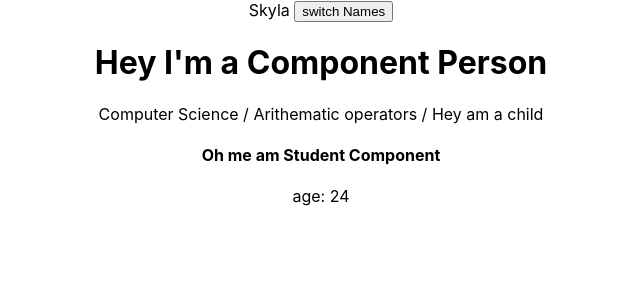
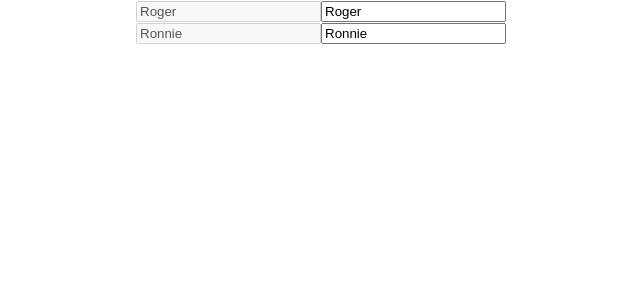
Before and after one commit to Namwanza/complete-react-practice, a React (Create React App) app: page / in a window 1280 px wide. Shown: the top 300 px of the page, without its empty margins (319-959 px from the left). Built offline with nearby package versions, Linux system fonts and the light colour scheme.

Commit message:
outputting lists dynamically with unique keys

```diff
--- a/src/App.js
+++ b/src/App.js
@@ -4,26 +4,45 @@ import Person from './Person/Person'
 
 class App extends Component {
   state = {
-    name: "Skyla"
+    student: [
+      {id: 'kdkdk', name: 'Roger', age: 15},
+      {id: 'heyeje', name: 'Ronnie', age: 17}
+    ]
   }
 
-  nameChangedHandler = () => {
+  nameChangedHandler = (event, id) => {
+    const studentIndex = this.state.student.findIndex(person => {
+      return person.id === id;
+    })
+
+    const myStudent = {
+      ...this.state.student[studentIndex]
+    }
+
+    myStudent.name = event.target.value;
+    const displayStudent = [...this.state.student];
+    displayStudent[studentIndex] = myStudent;
     this.setState({
-      name: "Vanpretty"
+      student: displayStudent
     })
   }
 
   render () {
     return (
       <div className="App">
-        <span> {this.state.name} </span>
-        <button onClick = {this.nameChangedHandler} >switch Names</button>
-        <Person
-          assignment = "Computer Science"
-          homework = "Arithematic operators"
-        >
-          Hey am a child
-        </Person>
+        {
+          this.state.student.map(p => {
+            return (
+              <Person
+                name = {p.name}
+                changed = {(event) => this.nameChangedHandler(event, p.id)}
+                key = {p.id}
+              />
+            );
+          })
+        }
+        {/* <Person name = "Roger" /> */}
+        {/* <Person name = "Ronnie" /> */}
       </div>
     );
   }
--- a/src/Person/Person.js
+++ b/src/Person/Person.js
@@ -1,14 +1,18 @@
 import React from 'react';
-import Student from '../Student/Student'
 
 const Person = (props) => {
     return (
       <div>
-         <h1>Hey I'm a Component Person</h1>
-         <span>{props.assignment}</span> /
-         <span> {props.homework} </span>/
-         <span> {props.children} </span>
-         <Student age = {24} />
+        <input
+            type="text"
+            disabled
+            value = {props.name ? props.name : 'Max'}
+        />
+        <input
+            type="text"
+            value = {props.name}
+            onChange = {props.changed}
+        />
       </div>
     )
 }
--- a/src/Student/Student.js
+++ /dev/null
@@ -1,11 +0,0 @@
-import React from 'react';
-
-const Student = (props) => {
-    return (
-      <div>
-        <h4>Oh me am Student Component</h4>
-        age: {props.age}
-      </div>
-    )
-}
-export default Student;
```
